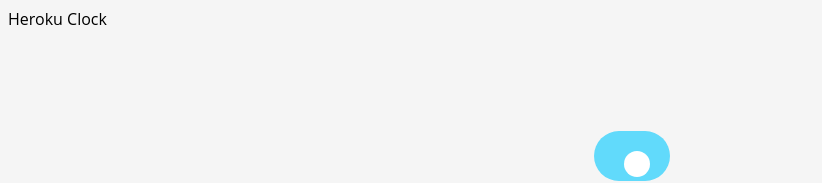
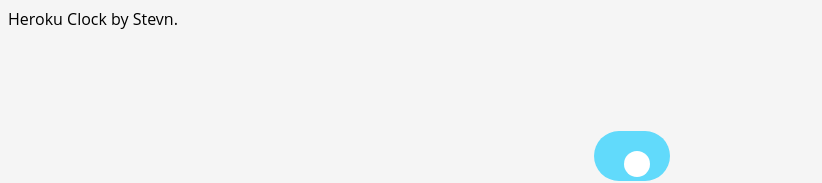
Before and after one commit to JesseDavid/heroku_clock, a React app: page / in a window 1280 px wide. Shown: the top 183 px of the page, without its empty margins (0-822 px from the left). Built offline with nearby package versions, Linux system fonts and the light colour scheme; the HTML template or start-up script is replaced by a standard one.

Commit message:
First Commit

```diff
--- a/src/components/App.js
+++ b/src/components/App.js
@@ -8,7 +8,7 @@ export default class App extends Component {
         super();
 
         this.state = {
-            title: 'Heroku Clock'
+            title: 'Heroku Clock by Stevn.'
         };
     }
 
```
